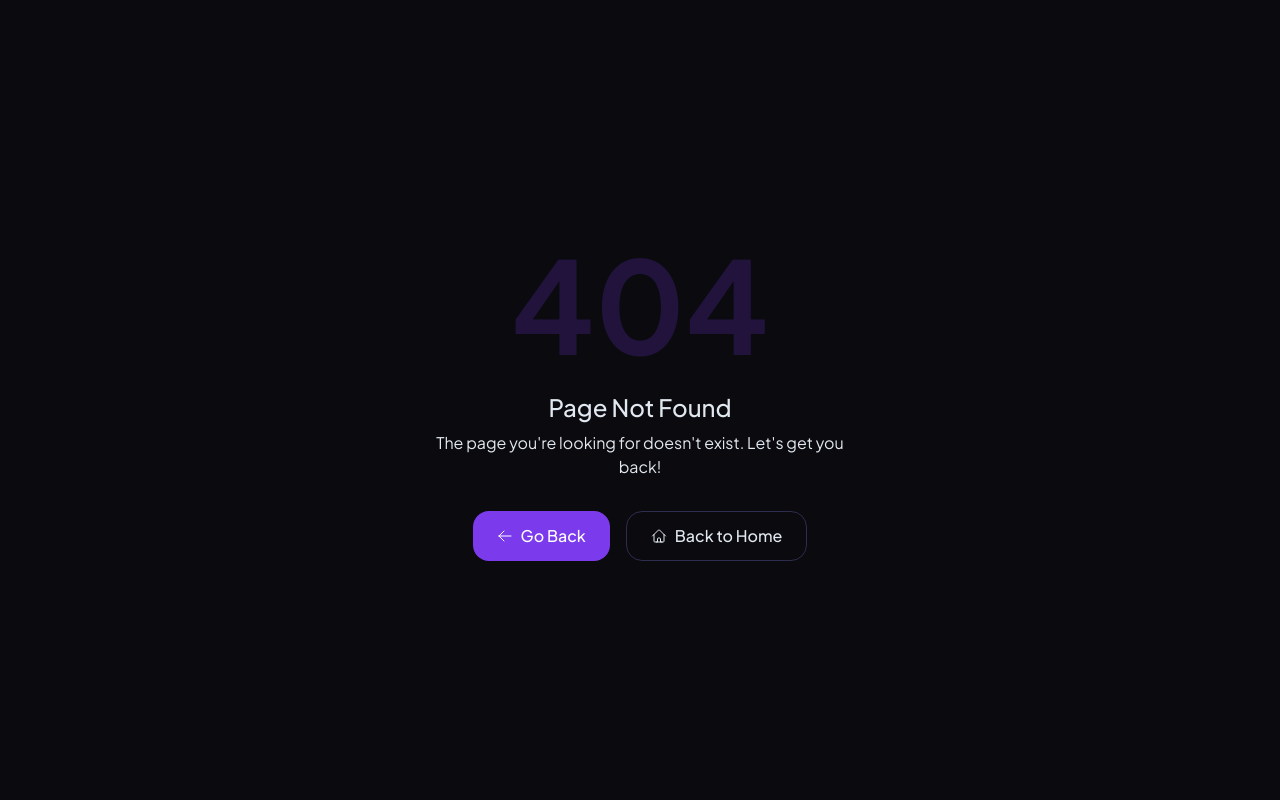
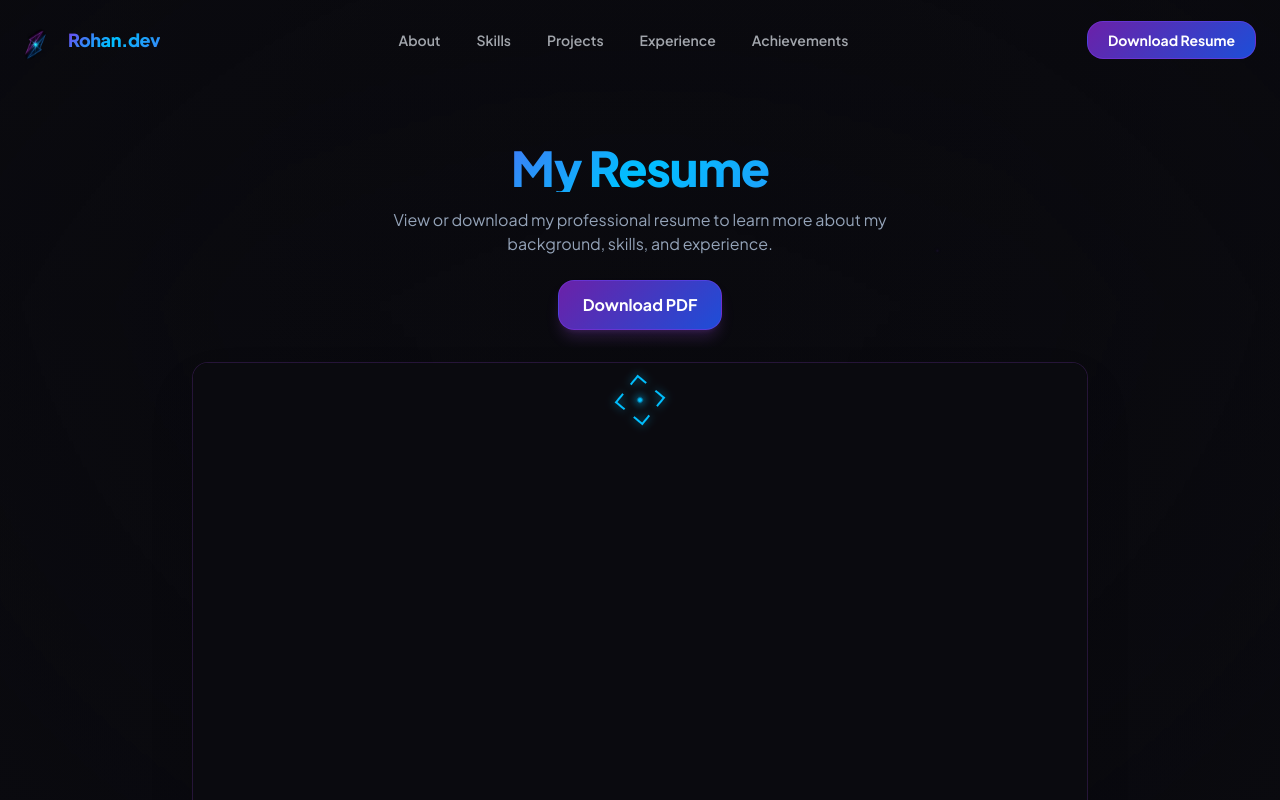
Before and after one commit to roha301/portfolio, a Next.js app: page /resume in a window 1280 px wide. Before the commit this address had no page. Shown: the top 800 px of the page. Built offline with nearby package versions, Linux system fonts and the light colour scheme.

Commit message:
feat: add dedicated pages for each portfolio section and generate enhanced dynamic sitemap

```diff
--- /dev/null
+++ b/src/app/about/page.tsx
@@ -0,0 +1,29 @@
+import React from 'react';
+import Header from '@/components/Header';
+import Footer from '@/components/Footer';
+import TargetCursor from '@/app/components/TargetCursor';
+import FloatingParticles from '@/app/components/FloatingParticles';
+import BackgroundImage from '@/app/components/BackgroundImage';
+import AboutSection from '@/app/components/AboutSection';
+
+export const metadata = {
+  title: 'About Me - Rohan Ghuge Portfolio',
+  description: 'Learn more about Rohan Ghuge, his journey, background, and passion for software development.',
+};
+
+export default function AboutPage() {
+  return (
+    <div className="relative min-h-screen bg-background text-foreground overflow-x-hidden pt-20">
+      <BackgroundImage />
+      <div className="relative z-10">
+        <TargetCursor />
+        <FloatingParticles />
+        <Header />
+        <main className="max-w-7xl mx-auto px-6 py-12">
+          <AboutSection />
+        </main>
+        <Footer />
+      </div>
+    </div>
+  );
+}
--- /dev/null
+++ b/src/app/achievements/page.tsx
@@ -0,0 +1,29 @@
+import React from 'react';
+import Header from '@/components/Header';
+import Footer from '@/components/Footer';
+import TargetCursor from '@/app/components/TargetCursor';
+import FloatingParticles from '@/app/components/FloatingParticles';
+import BackgroundImage from '@/app/components/BackgroundImage';
+import AchievementsSection from '@/app/components/AchievementsSection';
+
+export const metadata = {
+  title: 'Achievements - Rohan Ghuge Portfolio',
+  description: 'See the key milestones, certifications, and achievements Rohan Ghuge has earned.',
+};
+
+export default function AchievementsPage() {
+  return (
+    <div className="relative min-h-screen bg-background text-foreground overflow-x-hidden pt-20">
+      <BackgroundImage />
+      <div className="relative z-10">
+        <TargetCursor />
+        <FloatingParticles />
+        <Header />
+        <main className="max-w-7xl mx-auto px-6 py-12">
+          <AchievementsSection />
+        </main>
+        <Footer />
+      </div>
+    </div>
+  );
+}
--- /dev/null
+++ b/src/app/contact/page.tsx
@@ -0,0 +1,29 @@
+import React from 'react';
+import Header from '@/components/Header';
+import Footer from '@/components/Footer';
+import TargetCursor from '@/app/components/TargetCursor';
+import FloatingParticles from '@/app/components/FloatingParticles';
+import BackgroundImage from '@/app/components/BackgroundImage';
+import ContactSection from '@/app/components/ContactSection';
+
+export const metadata = {
+  title: 'Contact Me - Rohan Ghuge Portfolio',
+  description: 'Get in touch with Rohan Ghuge for opportunities, collaborations, or inquiries.',
+};
+
+export default function ContactPage() {
+  return (
+    <div className="relative min-h-screen bg-background text-foreground overflow-x-hidden pt-20">
+      <BackgroundImage />
+      <div className="relative z-10">
+        <TargetCursor />
+        <FloatingParticles />
+        <Header />
+        <main className="max-w-7xl mx-auto px-6 py-12">
+          <ContactSection />
+        </main>
+        <Footer />
+      </div>
+    </div>
+  );
+}
--- /dev/null
+++ b/src/app/experience/page.tsx
@@ -0,0 +1,29 @@
+import React from 'react';
+import Header from '@/components/Header';
+import Footer from '@/components/Footer';
+import TargetCursor from '@/app/components/TargetCursor';
+import FloatingParticles from '@/app/components/FloatingParticles';
+import BackgroundImage from '@/app/components/BackgroundImage';
+import ExperienceSection from '@/app/components/ExperienceSection';
+
+export const metadata = {
+  title: 'Work Experience - Rohan Ghuge Portfolio',
+  description: 'View Rohan Ghuge\'s professional background, internships, and work experience.',
+};
+
+export default function ExperiencePage() {
+  return (
+    <div className="relative min-h-screen bg-background text-foreground overflow-x-hidden pt-20">
+      <BackgroundImage />
+      <div className="relative z-10">
+        <TargetCursor />
+        <FloatingParticles />
+        <Header />
+        <main className="max-w-7xl mx-auto px-6 py-12">
+          <ExperienceSection />
+        </main>
+        <Footer />
+      </div>
+    </div>
+  );
+}
--- /dev/null
+++ b/src/app/projects/page.tsx
@@ -0,0 +1,29 @@
+import React from 'react';
+import Header from '@/components/Header';
+import Footer from '@/components/Footer';
+import TargetCursor from '@/app/components/TargetCursor';
+import FloatingParticles from '@/app/components/FloatingParticles';
+import BackgroundImage from '@/app/components/BackgroundImage';
+import ProjectsSection from '@/app/components/ProjectsSection';
+
+export const metadata = {
+  title: 'My Projects - Rohan Ghuge Portfolio',
+  description: 'Browse the portfolio of projects built by Rohan Ghuge, including web apps, mobile apps, and cybersecurity tools.',
+};
+
+export default function ProjectsPage() {
+  return (
+    <div className="relative min-h-screen bg-background text-foreground overflow-x-hidden pt-20">
+      <BackgroundImage />
+      <div className="relative z-10">
+        <TargetCursor />
+        <FloatingParticles />
+        <Header />
+        <main className="max-w-7xl mx-auto px-6 py-12">
+          <ProjectsSection />
+        </main>
+        <Footer />
+      </div>
+    </div>
+  );
+}
--- /dev/null
+++ b/src/app/resume/page.tsx
@@ -0,0 +1,60 @@
+import React from 'react';
+import Header from '@/components/Header';
+import Footer from '@/components/Footer';
+import TargetCursor from '@/app/components/TargetCursor';
+import FloatingParticles from '@/app/components/FloatingParticles';
+import BackgroundImage from '@/app/components/BackgroundImage';
+
+export const metadata = {
+  title: 'Resume - Rohan Ghuge Portfolio',
+  description: 'View and download Rohan Ghuge\'s resume detailing education, technical projects, and experience.',
+};
+
+export default function ResumePage() {
+  return (
+    <div className="relative min-h-screen bg-background text-foreground overflow-x-hidden pt-24">
+      <BackgroundImage />
+      <div className="relative z-10 flex flex-col min-h-[calc(100vh-6rem)]">
+        <TargetCursor />
+        <FloatingParticles />
+        <Header />
+        <main className="flex-grow max-w-5xl w-full mx-auto px-6 py-12 flex flex-col items-center">
+          <div className="text-center mb-8">
+            <h1 className="text-4xl md:text-5xl font-extrabold tracking-tight mb-4 gradient-text-anime">
+              My Resume
+            </h1>
+            <p className="text-muted-foreground max-w-xl mx-auto">
+              View or download my professional resume to learn more about my background, skills, and experience.
+            </p>
+            <div className="mt-6 flex flex-wrap justify-center gap-4">
+              <a
+                href="/assets/Rohan_Ghuge_Resume.pdf"
+                download="Rohan_Ghuge_Resume.pdf"
+                className="px-6 py-3 font-bold rounded-lg transition-all duration-300 relative overflow-hidden group shadow-lg shadow-purple-500/20"
+                style={{
+                  background: 'linear-gradient(135deg, #6B21A8, #1D4ED8)',
+                  color: 'white',
+                  border: '1px solid rgba(124,58,237,0.5)',
+                }}
+              >
+                <span className="relative z-10">Download PDF</span>
+                <span className="absolute inset-0 opacity-0 group-hover:opacity-100 transition-opacity duration-300"
+                  style={{ background: 'linear-gradient(135deg, #7C3AED, #3B82F6)' }} />
+              </a>
+            </div>
+          </div>
+
+          {/* PDF Viewer Frame */}
+          <div className="w-full aspect-[1/1.4] max-w-4xl rounded-2xl overflow-hidden border border-purple-500/20 shadow-2xl bg-black/40 backdrop-blur-md">
+            <iframe
+              src="/assets/Rohan_Ghuge_Resume.pdf#toolbar=0"
+              className="w-full h-full border-none"
+              title="Rohan Ghuge Resume"
+            />
+          </div>
+        </main>
+        <Footer />
+      </div>
+    </div>
+  );
+}
--- a/src/app/sitemap.ts
+++ b/src/app/sitemap.ts
@@ -2,12 +2,21 @@ import { MetadataRoute } from 'next';
 
 export default function sitemap(): MetadataRoute.Sitemap {
   const baseUrl = process.env.NEXT_PUBLIC_SITE_URL || 'https://rohan-dev-portfolio-nine.vercel.app';
-  return [
-    {
-      url: baseUrl,
-      lastModified: new Date(),
-      changeFrequency: 'monthly',
-      priority: 1.0,
-    },
+  const routes = [
+    '',
+    '/about',
+    '/skills',
+    '/projects',
+    '/experience',
+    '/achievements',
+    '/contact',
+    '/resume',
   ];
+
+  return routes.map((route) => ({
+    url: `${baseUrl}${route}`,
+    lastModified: new Date(),
+    changeFrequency: 'monthly',
+    priority: route === '' ? 1.0 : 0.8,
+  }));
 }
--- /dev/null
+++ b/src/app/skills/page.tsx
@@ -0,0 +1,29 @@
+import React from 'react';
+import Header from '@/components/Header';
+import Footer from '@/components/Footer';
+import TargetCursor from '@/app/components/TargetCursor';
+import FloatingParticles from '@/app/components/FloatingParticles';
+import BackgroundImage from '@/app/components/BackgroundImage';
+import SkillsSection from '@/app/components/SkillsSection';
+
+export const metadata = {
+  title: 'My Skills - Rohan Ghuge Portfolio',
+  description: 'Explore the technical skills, programming languages, and technologies Rohan Ghuge specializes in.',
+};
+
+export default function SkillsPage() {
+  return (
+    <div className="relative min-h-screen bg-background text-foreground overflow-x-hidden pt-20">
+      <BackgroundImage />
+      <div className="relative z-10">
+        <TargetCursor />
+        <FloatingParticles />
+        <Header />
+        <main className="max-w-7xl mx-auto px-6 py-12">
+          <SkillsSection />
+        </main>
+        <Footer />
+      </div>
+    </div>
+  );
+}
--- a/src/components/Header.tsx
+++ b/src/components/Header.tsx
@@ -2,6 +2,7 @@
 import React, { useState, useEffect } from 'react';
 import AppLogo from '@/components/ui/AppLogo';
 import Link from 'next/link';
+import { usePathname } from 'next/navigation';
 
 const navItems = [
   { label: 'About', href: '#about' },
@@ -12,6 +13,8 @@ const navItems = [
 ];
 
 export default function Header() {
+  const pathname = usePathname();
+  const isHome = pathname === '/';
   const [scrolled, setScrolled] = useState(false);
   const [menuOpen, setMenuOpen] = useState(false);
   const [activeSection, setActiveSection] = useState('');
@@ -78,10 +81,11 @@ export default function Header() {
         <div className="hidden md:flex items-center gap-1">
           {navItems?.map((item) => {
             const isActive = activeSection === item?.href?.replace('#', '');
+            const targetHref = isHome ? item?.href : `/${item?.href}`;
             return (
-              <a
+              <Link
                 key={item?.label}
-                href={item?.href}
+                href={targetHref}
                 className="relative px-4 py-2 text-sm font-semibold transition-all duration-300 group"
                 style={{
                   color: isActive ? '#00BFFF' : 'rgba(226,232,240,0.7)',
@@ -100,7 +104,7 @@ export default function Header() {
                 {/* Glow bg on hover */}
                 <span className="absolute inset-0 rounded-lg opacity-0 group-hover:opacity-100 transition-opacity duration-300"
                   style={{ background: 'rgba(124,58,237,0.08)' }} />
-              </a>
+              </Link>
             );
           })}
         </div>
@@ -142,18 +146,21 @@ export default function Header() {
         style={{ background: 'rgba(10,10,15,0.95)', backdropFilter: 'blur(20px)' }}
       >
         <div className="max-w-7xl mx-auto px-6 py-4 flex flex-col gap-2 border-t border-border">
-          {navItems?.map((item) => (
-            <a
+          {navItems?.map((item) => {
+            const targetHref = isHome ? item?.href : `/${item?.href}`;
+            return (
+              <Link
                 key={item?.label}
-              href={item?.href}
+                href={targetHref}
                 onClick={() => setMenuOpen(false)}
                 className="py-3 text-base font-semibold border-b border-border/30 last:border-0 transition-colors duration-200"
                 style={{ color: 'rgba(226,232,240,0.8)' }}
               >
                 <span className="mr-2 text-primary">›</span>
                 {item?.label}
-            </a>
-          ))}
+              </Link>
+            );
+          })}
           <a
             href="/assets/Rohan_Ghuge_Resume.pdf"
             download="Rohan_Ghuge_Resume.pdf"
```
Lines whose indentation alone changed are shown as unchanged.
